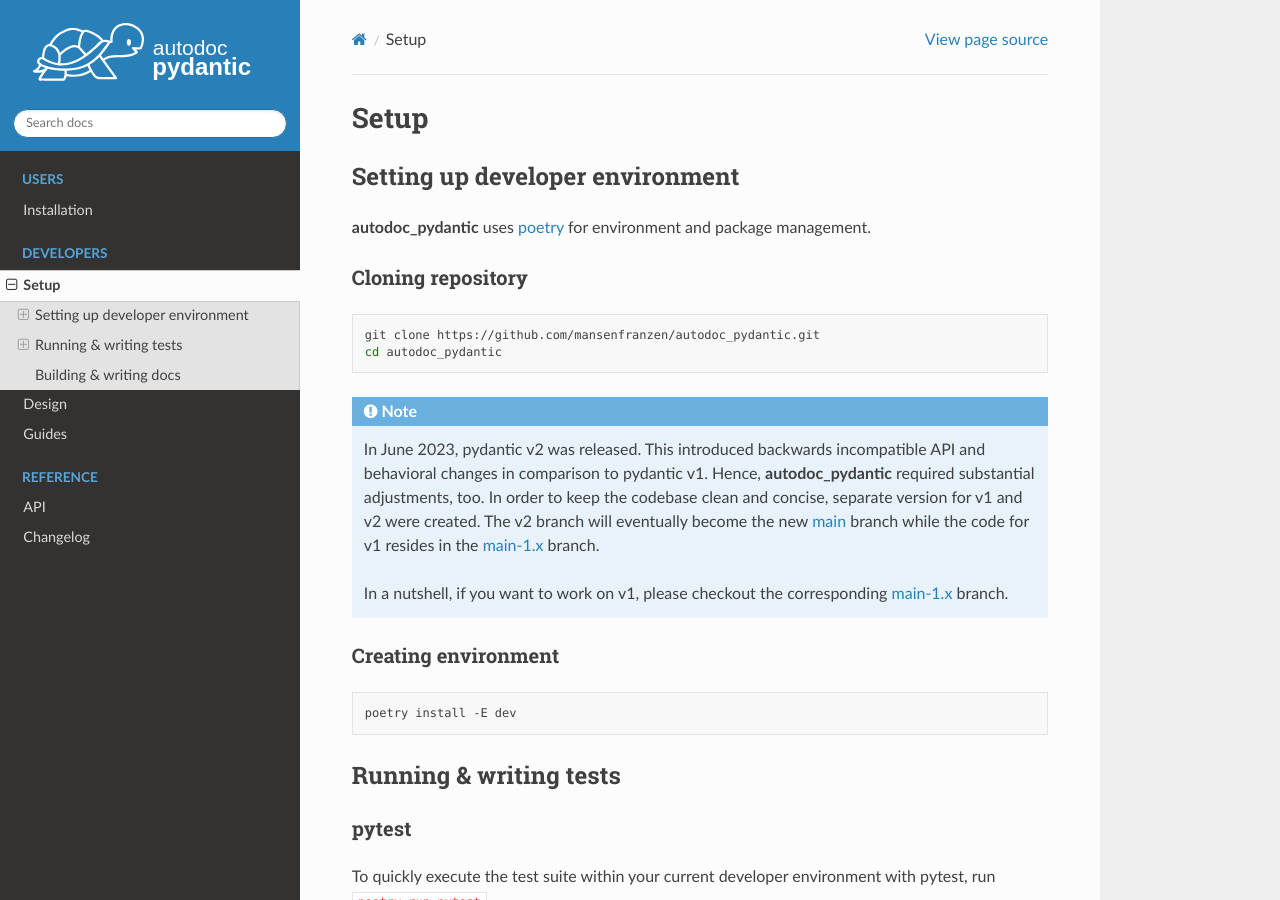
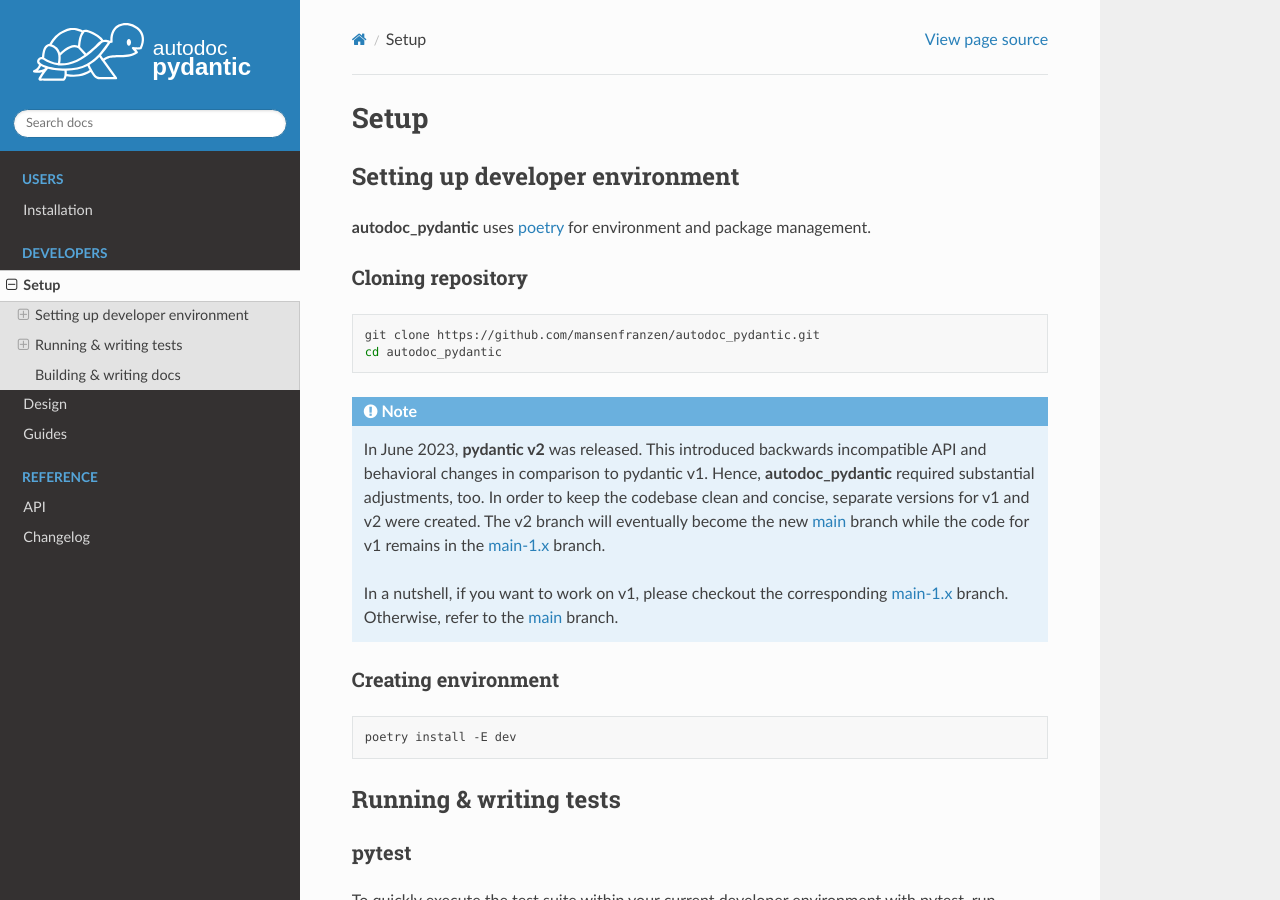
Before and after one commit to mansenfranzen/autodoc_pydantic, a Sphinx documentation site: the page built from docs/source/developers/setup.rst, in a window 1280 px wide and 900 px high. Built offline with Sphinx 7.4.7 and the Read the Docs theme 2.0.0, drawn with Linux system fonts in a browser that asks for light colours; pages that are not in the unit, such as notebooks, are missing from menus; a script that is not in the unit is left out.

```diff
--- a/docs/source/developers/setup.rst
+++ b/docs/source/developers/setup.rst
@@ -1,3 +1,6 @@
+.. _main-1.x: https://github.com/mansenfranzen/autodoc_pydantic/tree/main-1.x
+.. _main: https://github.com/mansenfranzen/autodoc_pydantic/tree/main
+
 =====
 Setup
 =====
@@ -19,15 +22,15 @@ Cloning repository
 
 .. note::
 
-   In June 2023, pydantic v2 was released. This introduced backwards
+   In June 2023, **pydantic v2** was released. This introduced backwards
    incompatible API and behavioral changes in comparison to pydantic v1. Hence,
    **autodoc_pydantic** required substantial adjustments, too. In order to keep
-   the codebase clean and concise, separate version for v1 and v2 were created.
-   The v2 branch will eventually become the new `main <asd>`_ branch while the
-   code for v1 resides in the `main-1.x <asd>`_ branch.
+   the codebase clean and concise, separate versions for v1 and v2 were
+   created. The v2 branch will eventually become the new `main`_ branch while
+   the code for v1 remains in the `main-1.x`_ branch.
 
    In a nutshell, if you want to work on v1, please checkout the corresponding
-   `main-1.x <asd>`_ branch.
+   `main-1.x`_ branch. Otherwise, refer to the `main`_ branch.
 
 Creating environment
 --------------------
@@ -75,7 +78,7 @@ Please visit the ``tox.ini`` for all available test environments.
 Building & writing docs
 -----------------------
 
-**autodoc_pydantic**'s documentation is generated with `sphinx <https://www.sphinx-doc.org>`__.
+**autodoc_pydantic**'s documentation is generated with `sphinx <https://www.sphinx-doc.org>`_ .
 To generate the HTML documentation, please use the following:
 
 .. code-block:: bash
```
Also changed, not shown: docs/source/users/faq.rst (+11 -7 lines), docs/source/users/installation.rst (+6 -3 lines).
